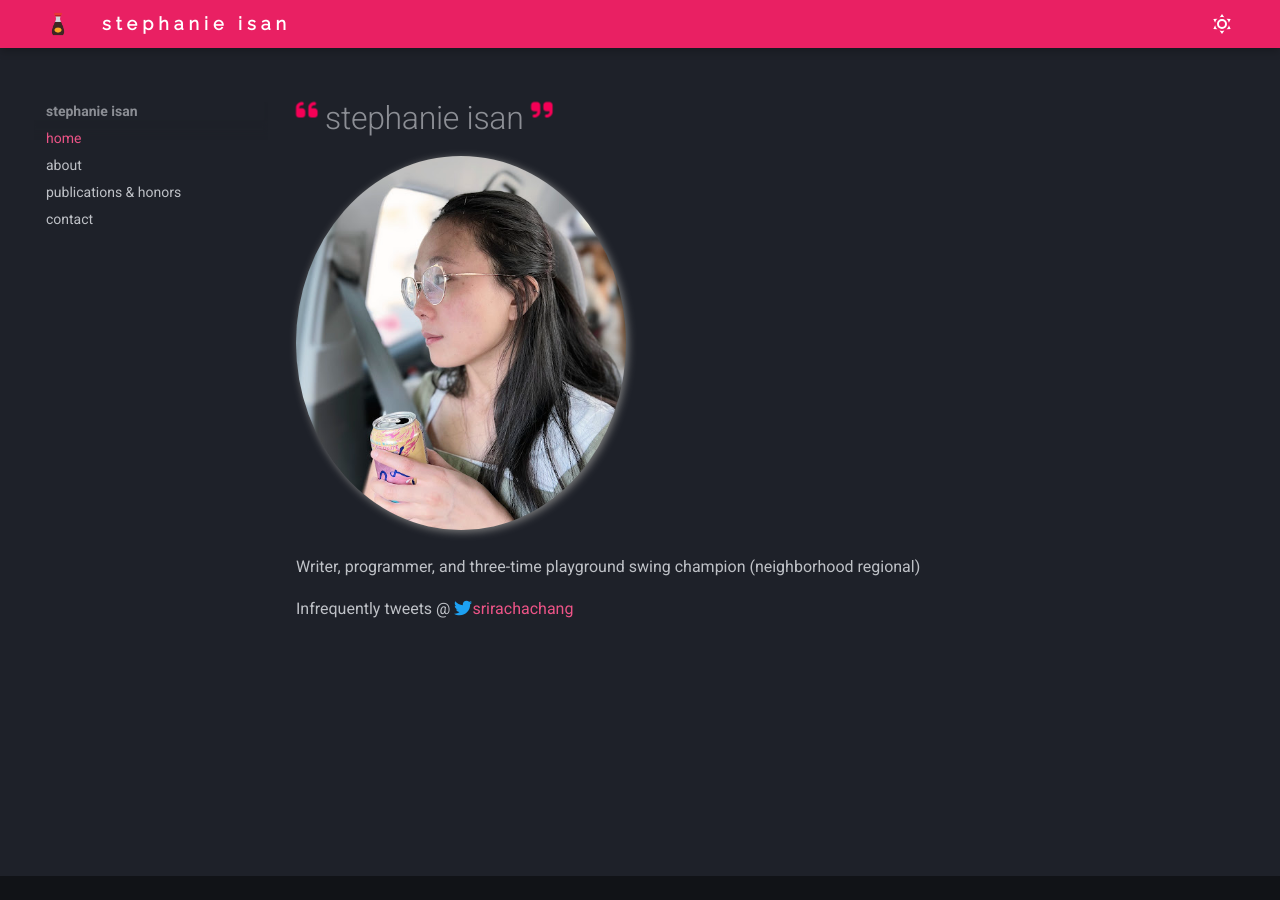
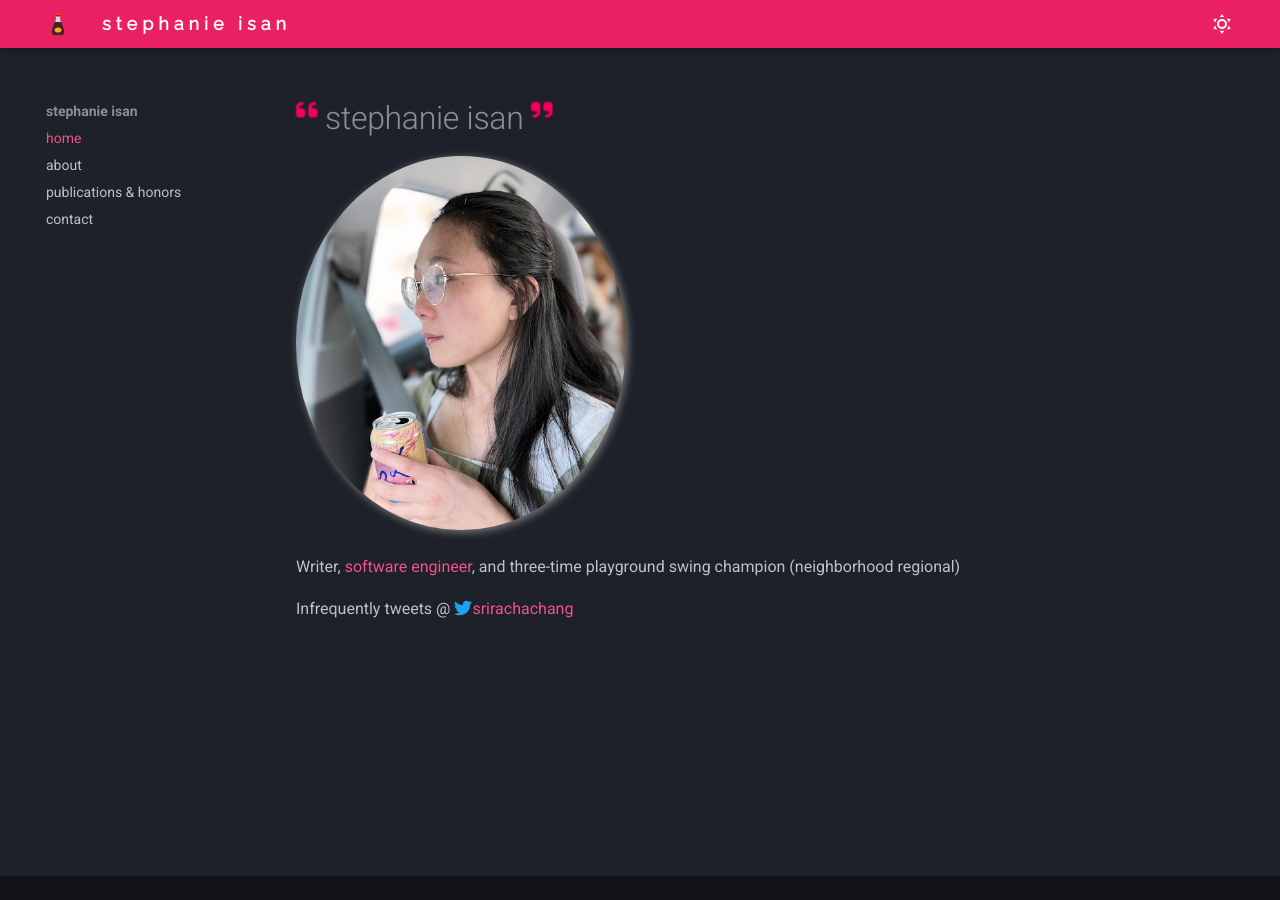
Before and after one commit to ischang/writing_portfolio, an MkDocs documentation site: the page built from docs/index.md, in a window 1280 px wide. Built offline with MkDocs 1.6.1 and Material for MkDocs 9.7.7, drawn with Linux system fonts in a browser that asks for light colours.

Commit message:
uhhhh i guses

```diff
--- a/docs/index.md
+++ b/docs/index.md
@@ -9,7 +9,7 @@ hide:
 <img id="home_pic" src = "../assets/propic2.png" alt="me i guess">
 
 
-Writer, programmer, and three-time playground swing champion (neighborhood regional)
+Writer, [software engineer](https://stephanieischang.me), and three-time playground swing champion (neighborhood regional)
 
 Infrequently tweets @ [:fontawesome-brands-twitter:{ .twitter }srirachachang
 ](https://twitter.com/srirachachang)
```
Also changed, not shown: docs/about.md (+1 -1 lines).
